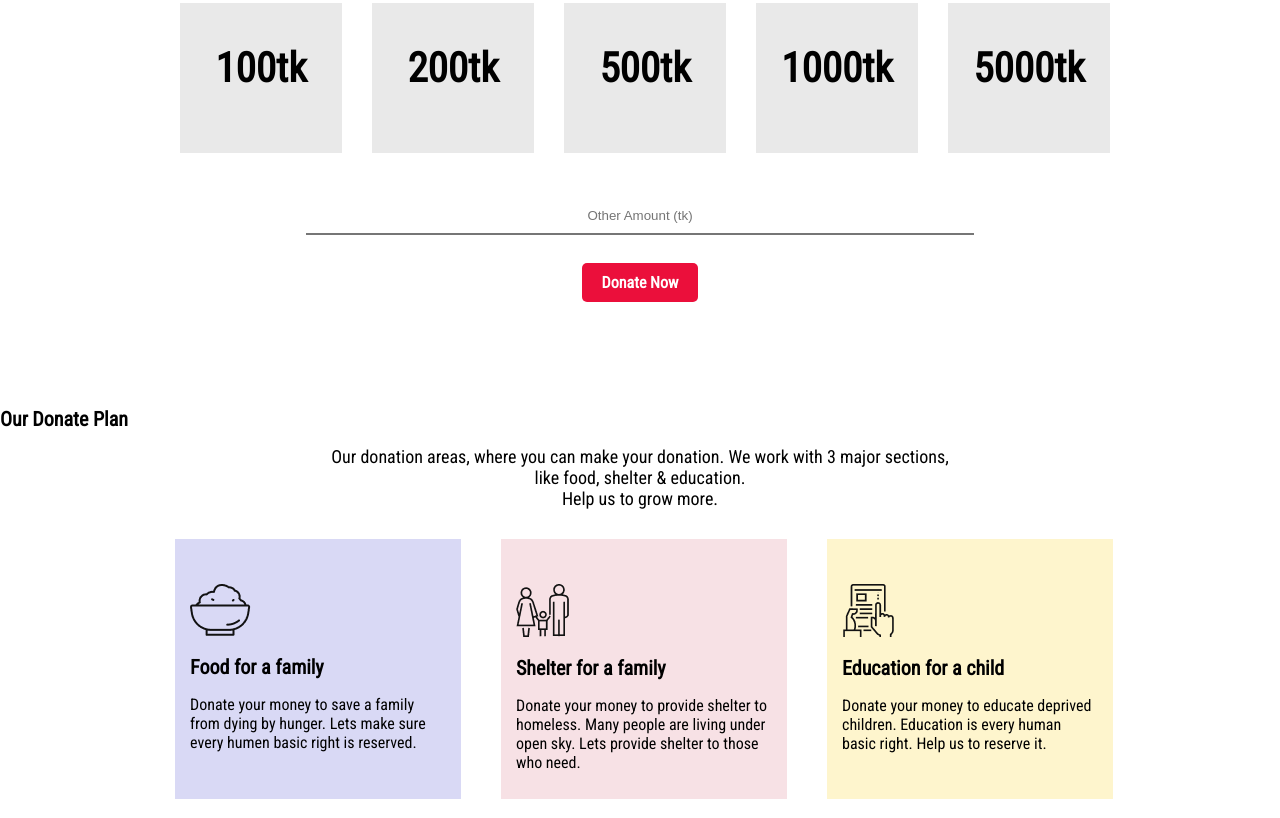
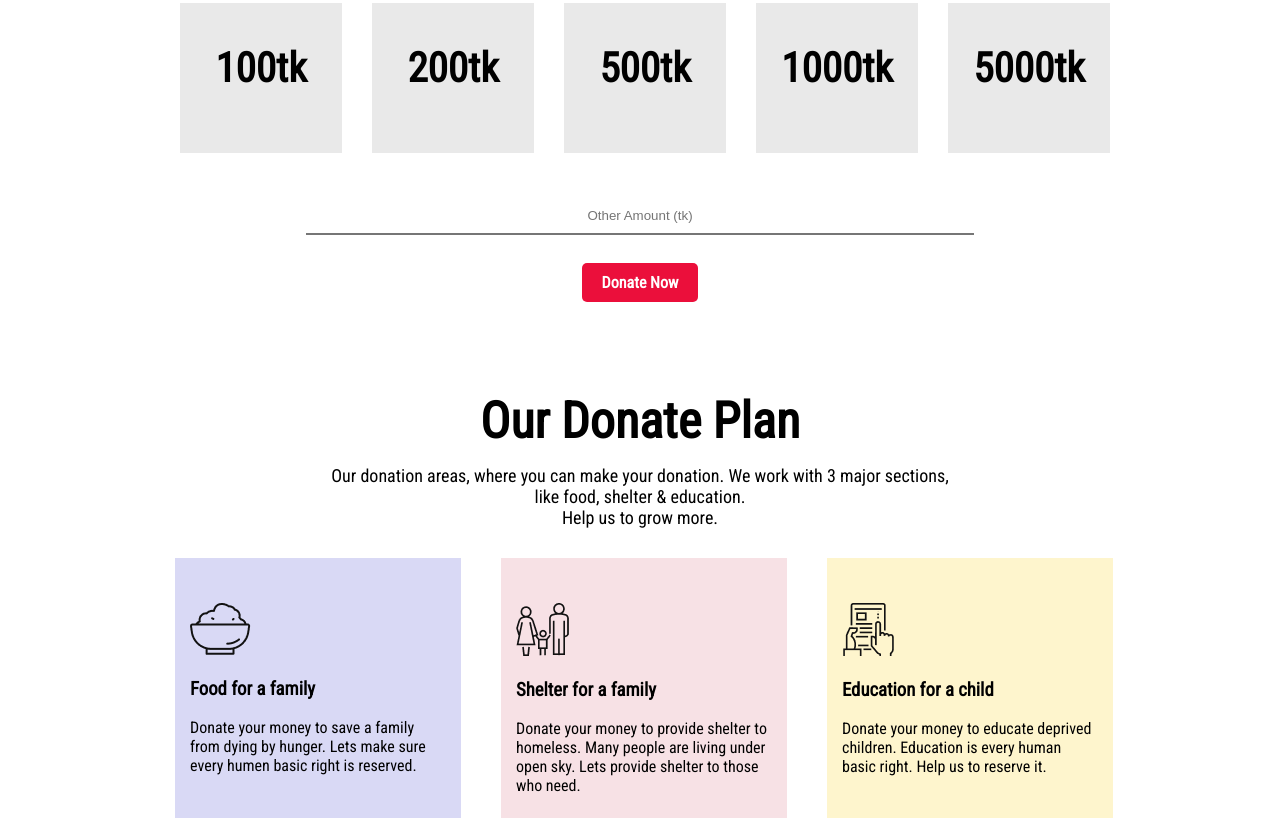
Before and after one commit to Shamsur-Rahaman/donate-today, a plain HTML site: page index.html in a window 1280 px wide. Shown: the part 691-1509 px from the top of the page. Drawn offline with Linux system fonts and the light colour scheme.

Commit message:
my commit

```diff
--- a/index.html
+++ b/index.html
@@ -53,19 +53,19 @@
         <section class="donate-plan-item">
             <div class="donate-plan-area donate-plan-area-1">
                 <img src="icons/food.png" alt="">
-                <h1 class="donate-plan-header">Food for a family</h1>
+                <h3 class="donate-plan-area-header">Food for a family</h3>
                 <p>Donate your money to save a family from dying by hunger. Lets make sure every humen basic right is
                     reserved. </p>
             </div>
             <div class="donate-plan-area donate-plan-area-2">
                 <img src="icons/shelter.png" alt="">
-                <h1 class="donate-plan-header">Shelter for a family</h1>
+                <h3 class="donate-plan-area-header">Shelter for a family</h3>
                 <p>Donate your money to provide shelter to homeless. Many people are living under open sky. Lets provide
                     shelter to those who need.</p>
             </div>
             <div class="donate-plan-area donate-plan-area-3">
                 <img src="icons/education.png" alt="">
-                <h1 class="donate-plan-header">Education for a child</h1>
+                <h3 class="donate-plan-area-header">Education for a child</h3>
                 <p>Donate your money to educate deprived children. Education is every human basic right. Help us to
                     reserve it.</p>
             </div>
--- a/style.css
+++ b/style.css
@@ -131,9 +131,3 @@ body {
 .donate-plan-area-3 {
     background-color: rgb(253, 235, 155, .5);
 }
-
-.donate-plan-header {
-    font-size: 20px;
-    text-align: left;
-    padding-top: 15px;
-}
```
